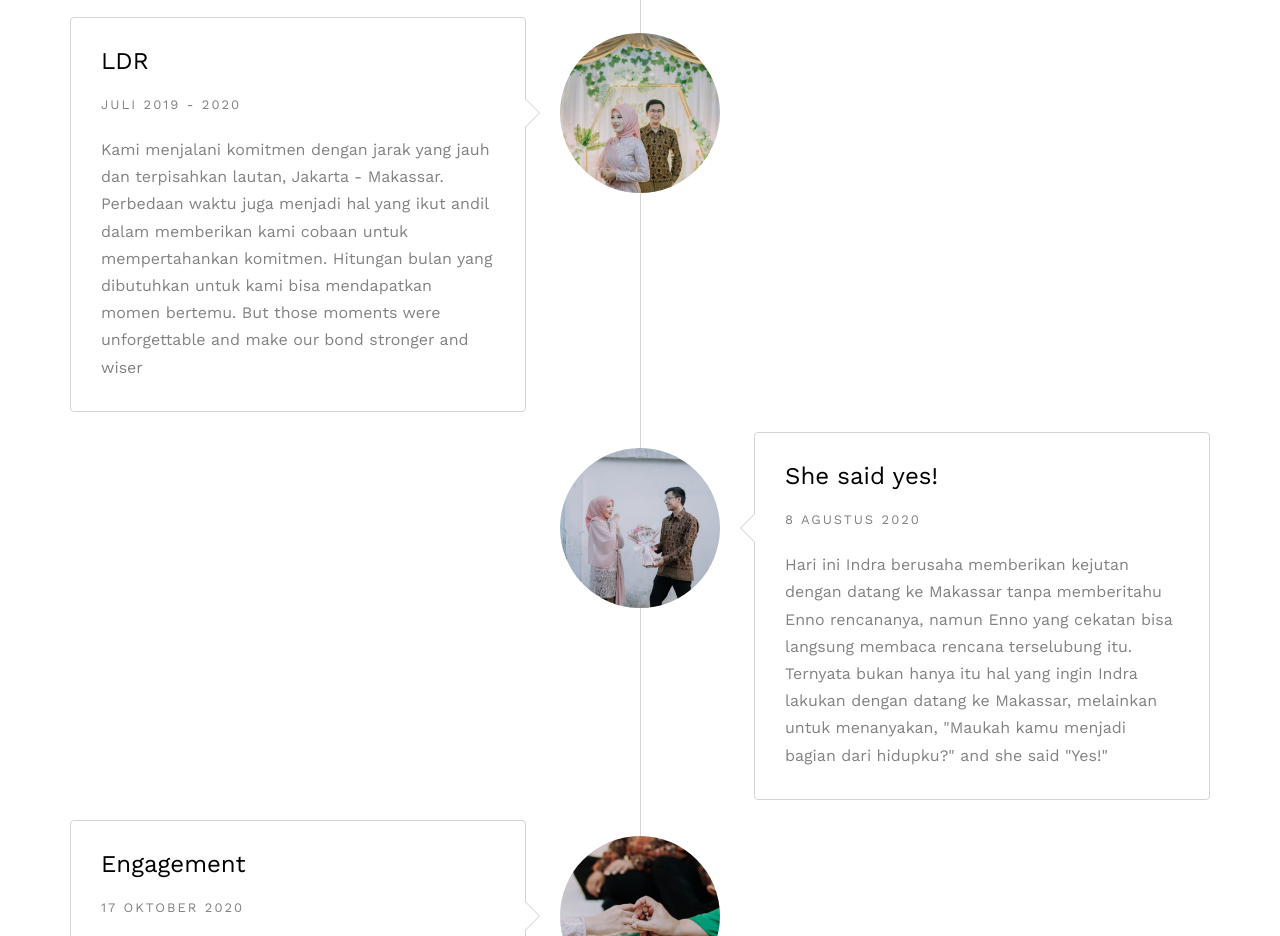
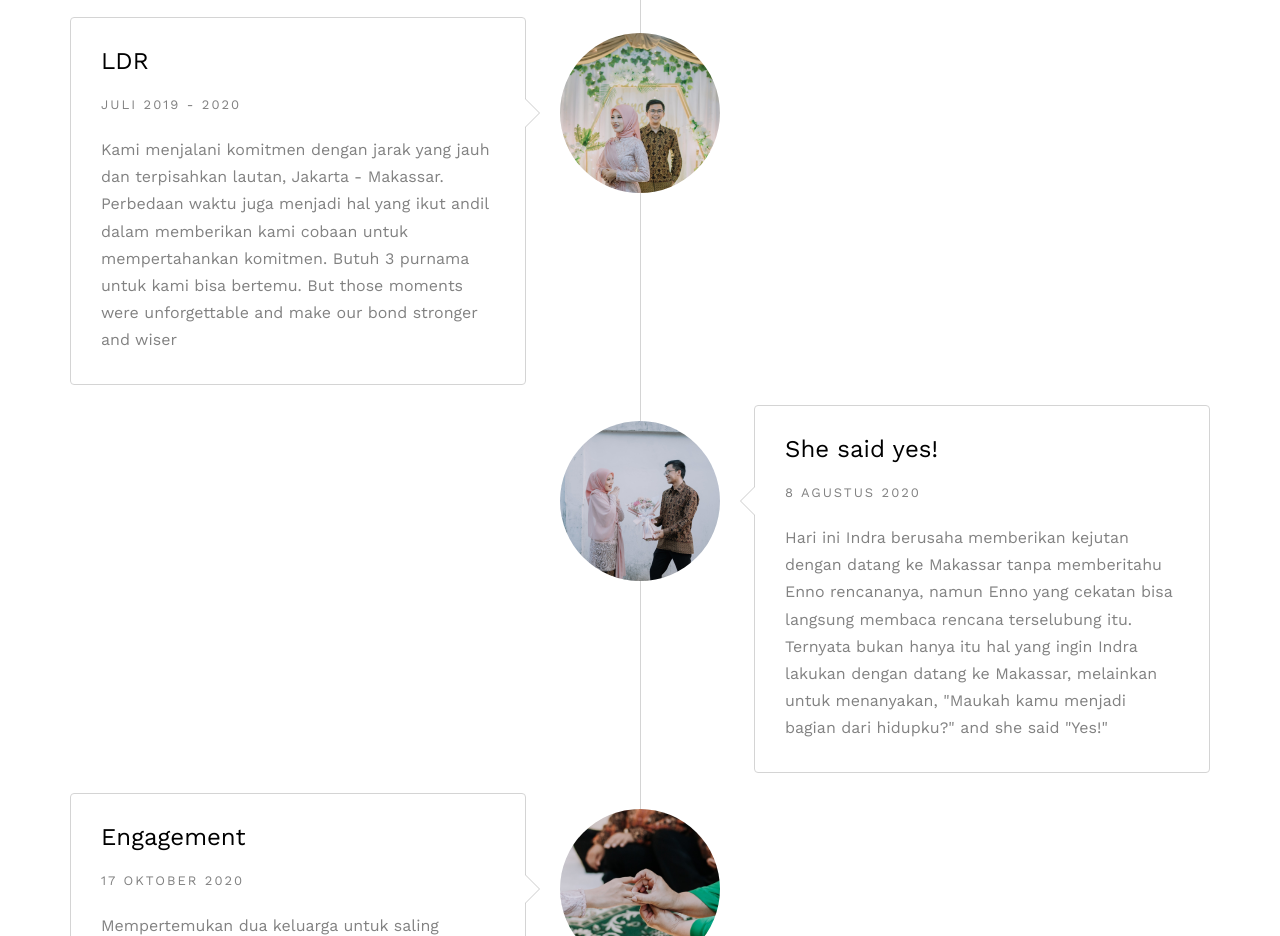
Before and after one commit to Indrabay/wedding-invitation, a plain HTML site: page index.html in a window 1280 px wide. Shown: the part 3461-4397 px from the top of the page. Drawn offline with nearby package versions, Linux system fonts and the light colour scheme; files whose address does not match are found by name.

Commit message:
change copytext

```diff
--- a/index.html
+++ b/index.html
@@ -235,7 +235,7 @@
 									<span class="date">Juli 2019 - 2020</span>
 								</div>
 								<div class="timeline-body">
-									<p>Kami menjalani komitmen dengan jarak yang jauh dan terpisahkan lautan, Jakarta - Makassar. Perbedaan waktu juga menjadi hal yang ikut andil dalam memberikan kami cobaan untuk mempertahankan komitmen. Hitungan bulan yang dibutuhkan untuk kami bisa mendapatkan momen bertemu. But those moments were unforgettable and make our bond stronger and wiser</p>
+									<p>Kami menjalani komitmen dengan jarak yang jauh dan terpisahkan lautan, Jakarta - Makassar. Perbedaan waktu juga menjadi hal yang ikut andil dalam memberikan kami cobaan untuk mempertahankan komitmen. Butuh 3 purnama untuk kami bisa bertemu. But those moments were unforgettable and make our bond stronger and wiser</p>
 								</div>
 							</div>
 						</li>
```
